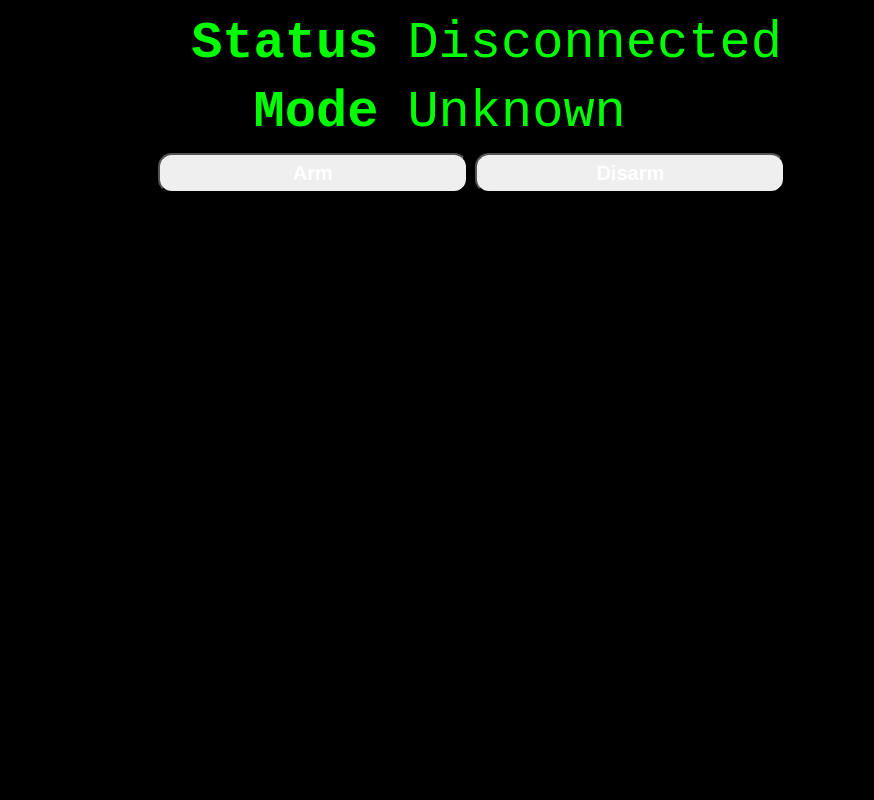
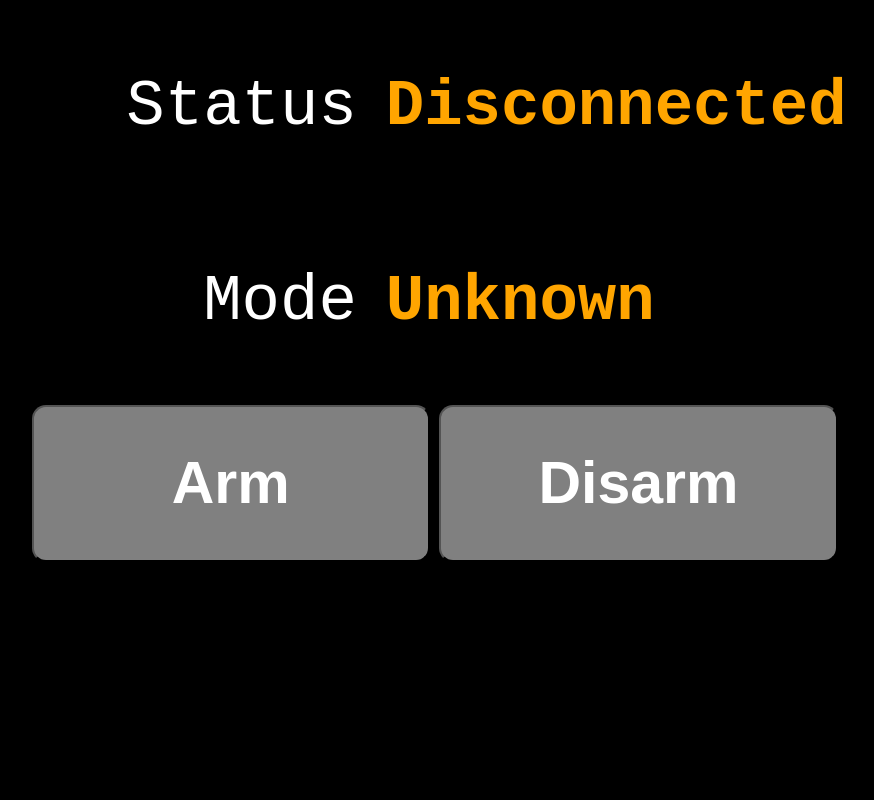
Before and after one commit to robertvorthman/raspberry-pi-alarm-system, a website: page public/index.html in a window 1280 px wide. Shown: the whole page, without its empty margins (166-1040 px from the left). Drawn offline with nearby package versions, Linux system fonts and the light colour scheme; no server answers.

Commit message:
improved status colors

```diff
--- a/public/index.html
+++ b/public/index.html
@@ -4,9 +4,9 @@
     <title>Alarm System</title>
     <style type="text/css">
     	body {
-    		font-family: monospace;
+    		font-family: "Courier New", Courier, monospace;
     		background-color: black;
-    		color: #0F0;
+    		color: white;
     	}
 
     	th, td {
@@ -16,25 +16,33 @@
     	th {
     		text-align: right;
     		padding: 4px 26px;
+    		font-weight: 400;
+    	}
+
+    	td {
+    		font-weight: 700;
     	}
 
     	table{
     		border: none;
     		margin: 5px auto;
+    		height: 50%;
     	}
 
     	#buttons{
-    		width: 50%;
+    		width: 70%;
+    		height: 50%;
     		margin: 0 auto;
     	}
 
     	button {
-			width: 49%;
-			height: 40px;
-			border-radius: 14px;
-			font-size: 20px;
-			font-weight: 700;
-			color: white;
+			width: 45%;
+    		height: 40%;
+    		border-radius: 14px;
+    		font-size: 59px;
+    		font-weight: 700;
+    		color: white;
+    		background-color: gray;
     	}
 
     </style>
@@ -42,8 +50,8 @@
 
 <body>
 	<table>
-		<tr><th>Status</th><td id='link'>Disconnected</td></tr>
-		<tr><th>Mode</th><td id='mode'>Unknown</td></tr>
+		<tr><th>Status</th><td id='link' style='color:orange'>Disconnected</td></tr>
+		<tr><th>Mode</th><td id='mode' style='color:orange'>Unknown</td></tr>
 	</table>
 	<div id='buttons'>
 		<button onclick="arm()">Arm</button>
@@ -67,10 +75,13 @@
   socket.on('status', function (data) {
 	if(data.scratchConnected){
 		link.innerHTML = "Connected";
+		link.style.color = 'green';
 		if(data.armed){
 			mode.innerHTML = "Armed";
+			mode.style.color = 'orange';
 		}else{
 			mode.innerHTML = "Disarmed";
+			mode.style.color = 'green';
 		}
 	}
 
@@ -88,10 +99,12 @@
 
   socket.on('armed', function () {
     mode.innerHTML = "Armed";
+    mode.style.color = 'green';
   });
 
   socket.on('disarmed', function () {
     mode.innerHTML = "Disarmed";
+    mode.style.color = 'orange';
   });
 
   function arm(){
```
